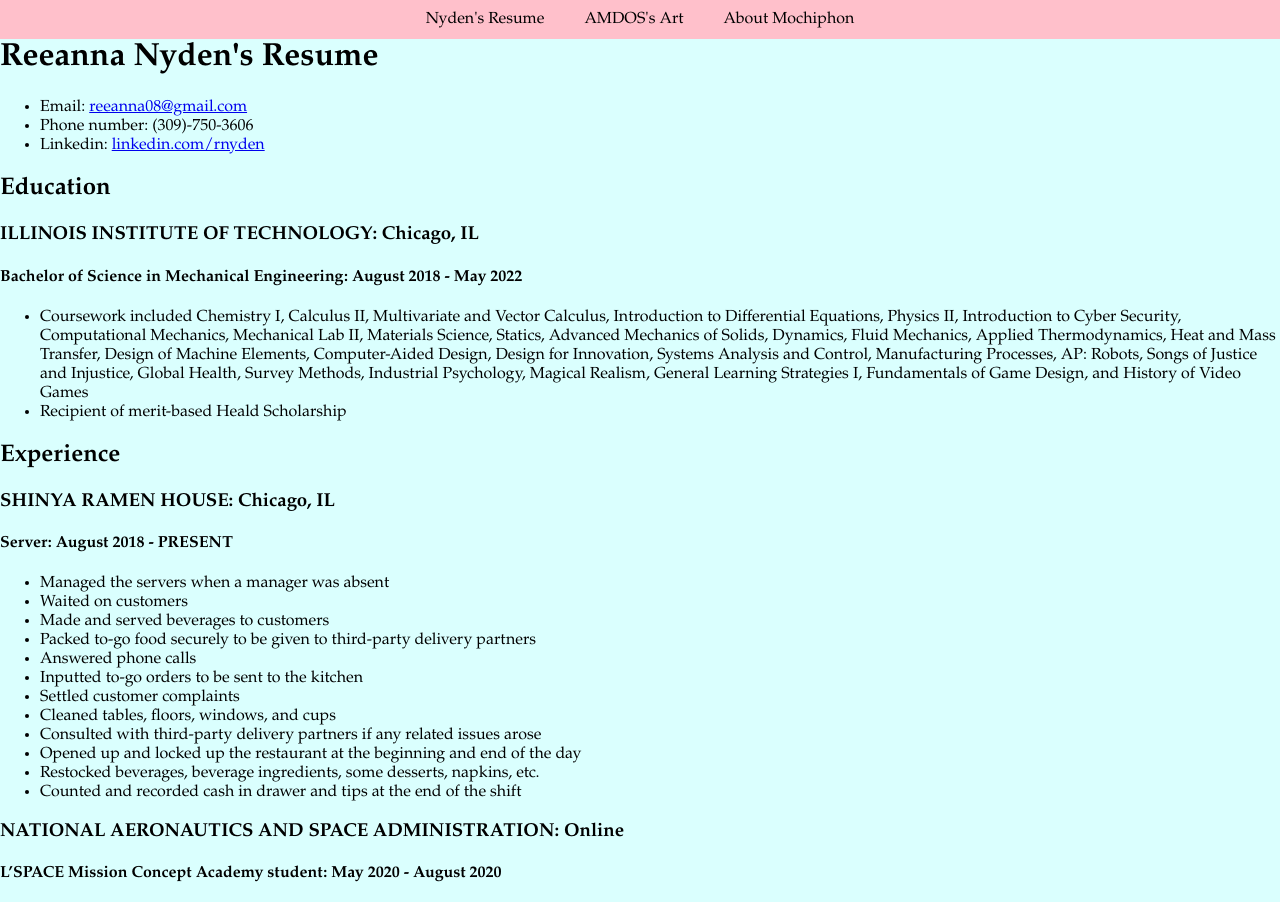
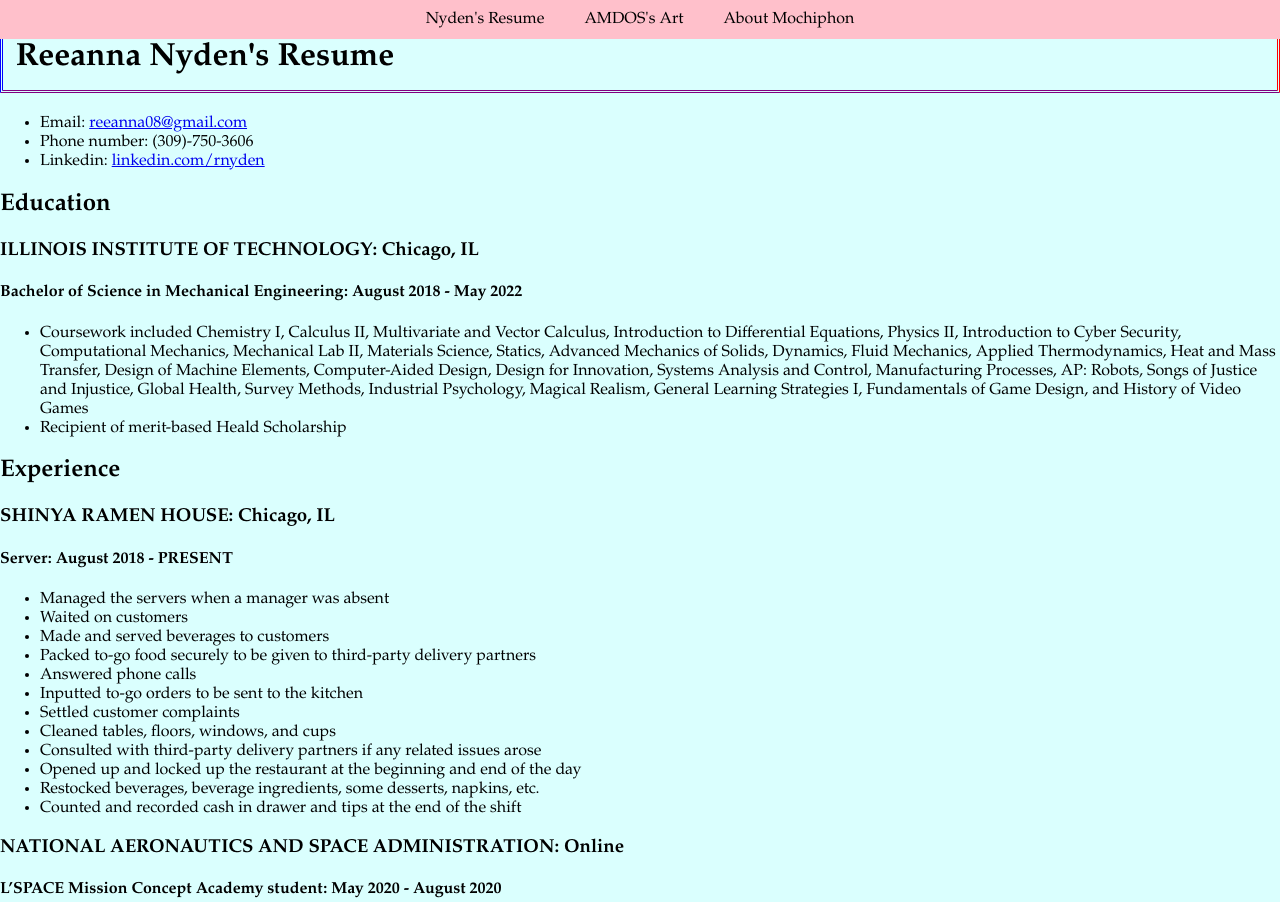
Before and after one commit to rnyden/itmd-361-p2, a plain HTML site: page index.html in a window 1280 px wide. Shown: the top 902 px of the page. Drawn offline with Linux system fonts and the light colour scheme.

Commit message:
added border around h1

```diff
--- a/css/style.css
+++ b/css/style.css
@@ -13,9 +13,14 @@ body {
   font-style:normal;
 	float: left;
 	animation: anima 10s infinite;
+
 }
 
-
+h1 {
+	border: double;
+	border-color: pink red purple blue;
+	padding: 1%;
+}
 
 nav {
   background-color: pink;
```
